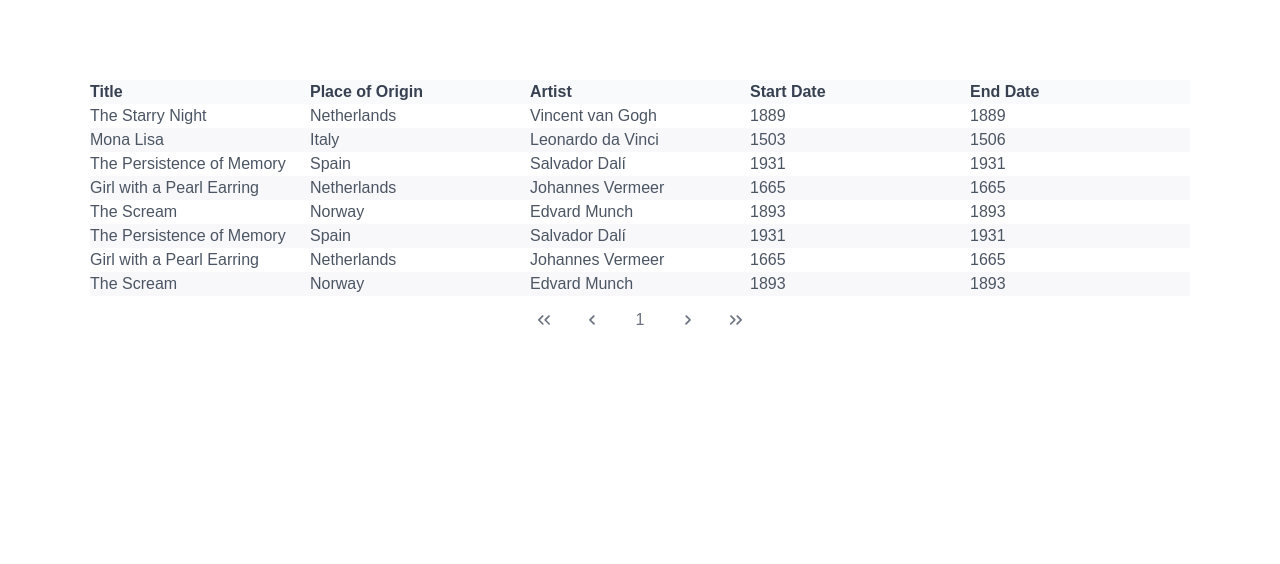
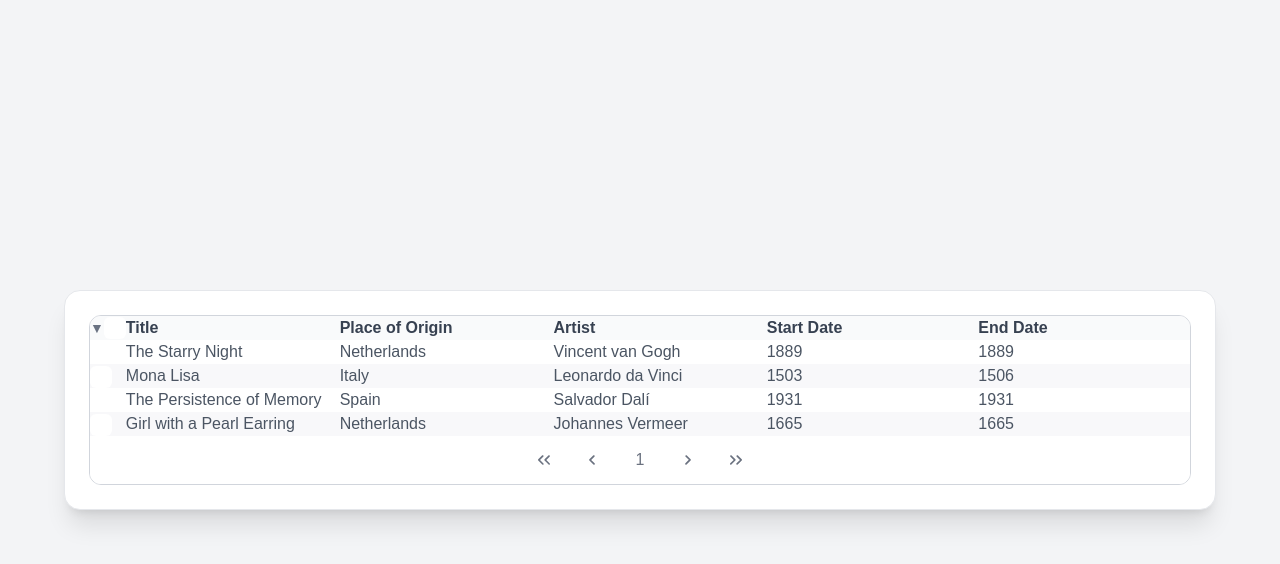
Before and after one commit to AshutoshSharma123/Table-with-Pagination, a React (Vite) app: page / in a window 1280 px wide. Shown: the top 564 px of the page. Built offline with nearby package versions, Linux system fonts and the light colour scheme; a web font is replaced by a local one.

Commit message:
added an overlay pannel

```diff
--- a/src/components/table.tsx
+++ b/src/components/table.tsx
@@ -1,81 +1,71 @@
-
-import { useState, useEffect } from "react";
+import { useState, useRef } from "react";
 import { DataTable } from "primereact/datatable";
 import { Column } from "primereact/column";
+import { OverlayPanel } from "primereact/overlaypanel";
+import "primereact/resources/primereact.min.css";
 
 export default function PaginatorBasicDemo() {
-  // Step 1: Define your static (hardcoded) data
-  const [customers, setCustomers] = useState([
-    {
-      title: "The Starry Night",
-      place: "Netherlands",
-      artist: "Vincent van Gogh",
-      startDate: "1889",
-      endDate: "1889",
-    },
-    {
-      title: "Mona Lisa",
-      place: "Italy",
-      artist: "Leonardo da Vinci",
-      startDate: "1503",
-      endDate: "1506",
-    },
-    {
-      title: "The Persistence of Memory",
-      place: "Spain",
-      artist: "Salvador Dalí",
-      startDate: "1931",
-      endDate: "1931",
-    },
-    {
-      title: "Girl with a Pearl Earring",
-      place: "Netherlands",
-      artist: "Johannes Vermeer",
-      startDate: "1665",
-      endDate: "1665",
-    },
-    {
-      title: "The Scream",
-      place: "Norway",
-      artist: "Edvard Munch",
-      startDate: "1893",
-      endDate: "1893",
-    },
-     {
-      title: "The Persistence of Memory",
-      place: "Spain",
-      artist: "Salvador Dalí",
-      startDate: "1931",
-      endDate: "1931",
-    },
-    {
-      title: "Girl with a Pearl Earring",
-      place: "Netherlands",
-      artist: "Johannes Vermeer",
-      startDate: "1665",
-      endDate: "1665",
-    },
-    {
-      title: "The Scream",
-      place: "Norway",
-      artist: "Edvard Munch",
-      startDate: "1893",
-      endDate: "1893",
-    },
+  const [customers] = useState([
+    { title: "The Starry Night", place: "Netherlands", artist: "Vincent van Gogh", startDate: "1889", endDate: "1889" },
+    { title: "Mona Lisa", place: "Italy", artist: "Leonardo da Vinci", startDate: "1503", endDate: "1506" },
+    { title: "The Persistence of Memory", place: "Spain", artist: "Salvador Dalí", startDate: "1931", endDate: "1931" },
+    { title: "Girl with a Pearl Earring", place: "Netherlands", artist: "Johannes Vermeer", startDate: "1665", endDate: "1665" },
   ]);
 
+  const [selectedCustomers, setSelectedCustomers] = useState([]);
+  const [visible, setVisible] = useState(false);
+  const op = useRef(null); // reference to overlay panel
+
+  const toggleOverlay = (event) => {
+    if(visible){
+      op.current.hide();
+    }
+    else{
+      op.current.show(event);
+    }
+
+  };
+
   return (
-    <div className="card w-full flex justify-center items-center mt-10 p-10">
+    <div className="min-h-screen bg-gray-100 flex justify-center items-center p-10">
+
+
+
+          <OverlayPanel ref={op}>
+        <div className="p-3 text-sm text-gray-700">
+          <input type="number" placeholder="enter number of rows to be selected" className="border border-gray-300 rounded-md p-1" />
+          <button className="ml-2 bg-blue-500 text-white rounded-md px-2 py-1">Select</button>
+        </div>
+
+      </OverlayPanel>
+      <div className="w-full max-w-6xl bg-white shadow-xl rounded-2xl p-6 border border-gray-200">
+        <div className="overflow-hidden rounded-xl border border-gray-300">
           <DataTable
             value={customers}
+            selectionMode="checkbox"
+            selection={selectedCustomers}
+            onSelectionChange={(e) => setSelectedCustomers(e.value)}
             paginator
             rows={10}
+            className="w-full text-gray-800"
+            stripedRows
+          >
+            <Column
+              selectionMode="multiple"
+              header={
+                <div
+                  onClick={toggleOverlay}
+                  className="flex items-center justify-center gap-2 cursor-pointer select-none group"
 
-        className="w-11/12"
+                >
+                  <span className="text-gray-500 text-sm transition-transform group-hover:text-gray-900">
+                    ▼
+                  </span>
+                </div>
+              }
+              headerStyle={{ width: "3rem" }}
+            />
 
-        stripedRows
-        showGridlines
-      >
             <Column field="title" header="Title" style={{ width: "20%" }} />
             <Column field="place" header="Place of Origin" style={{ width: "20%" }} />
             <Column field="artist" header="Artist" style={{ width: "20%" }} />
@@ -83,5 +73,10 @@ export default function PaginatorBasicDemo() {
             <Column field="endDate" header="End Date" style={{ width: "20%" }} />
           </DataTable>
         </div>
+      </div>
+
+
+
+    </div>
   );
 }
```
Also changed, not shown: src/assets/down-arrow.png (added). Lines whose indentation alone changed are shown as unchanged.
